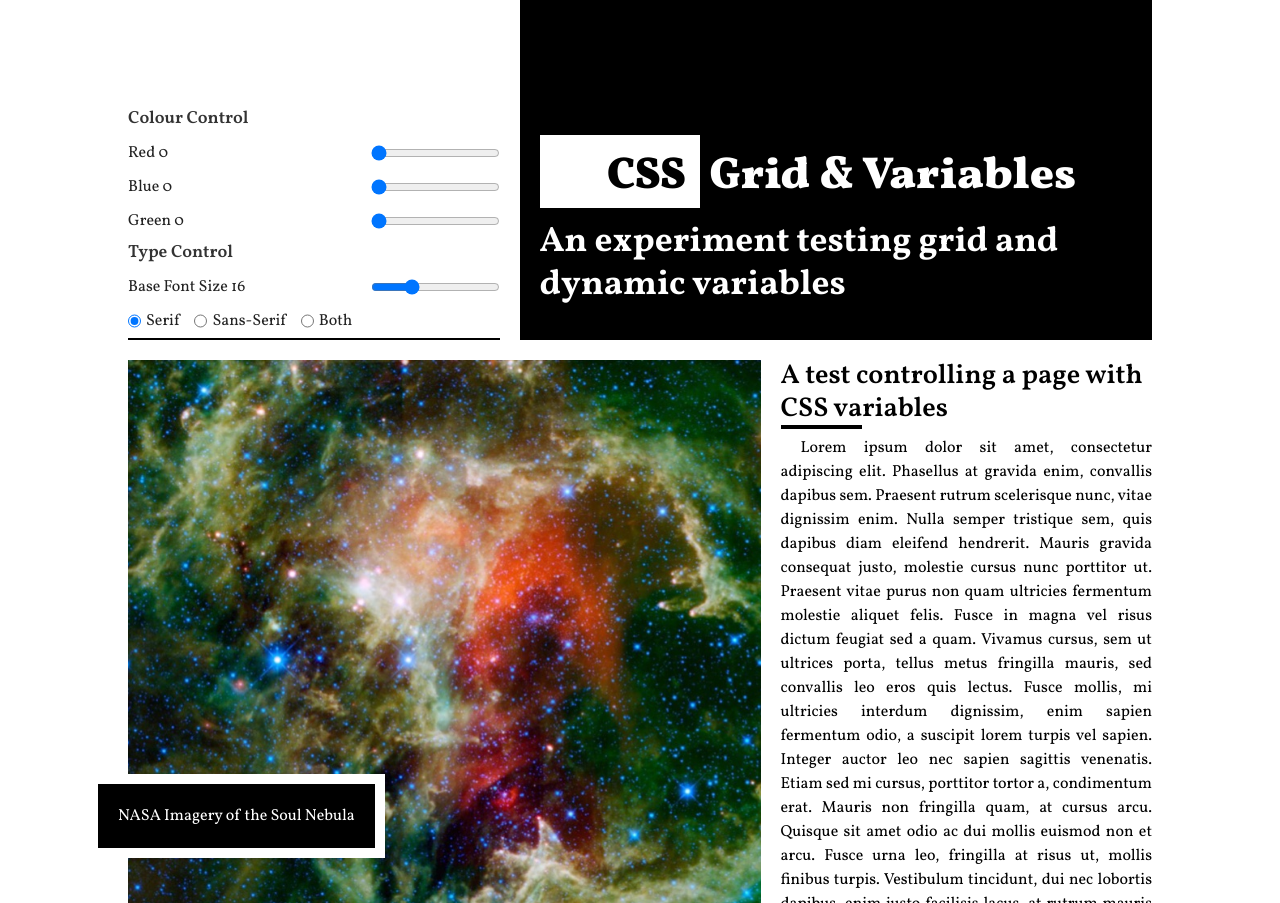
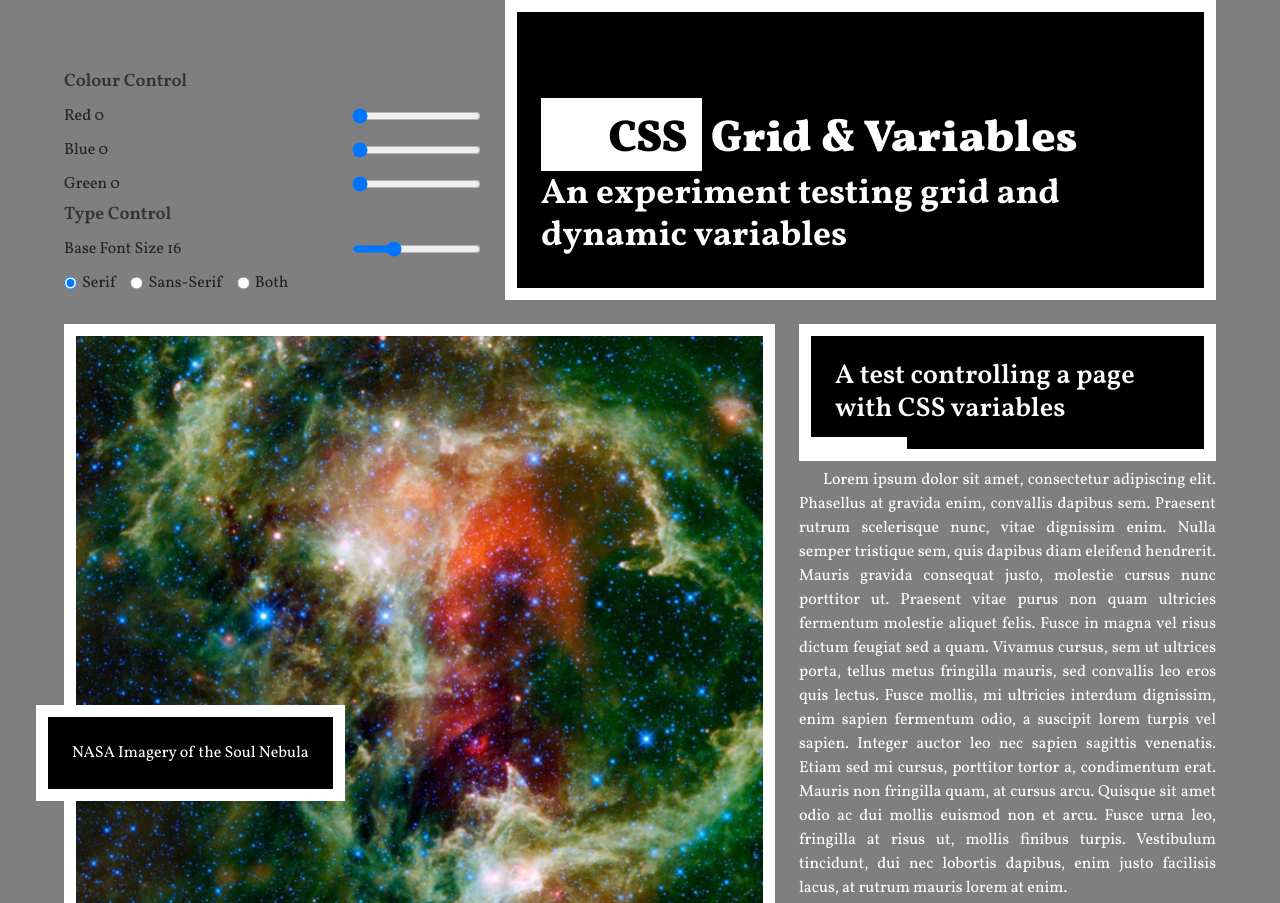
Before and after one commit to randywalton/css-variables, a website: page index.html in a window 1280 px wide. Shown: the top 903 px of the page. Drawn offline with Linux system fonts and the light colour scheme.

Commit message:
CSS updates, type and structure changes

```diff
--- a/sass/_elements.scss
+++ b/sass/_elements.scss
@@ -16,7 +16,12 @@
     color: #222;
     font-size: 1em;
     line-height: 1.4;
-}
+  }
+
+  body {
+    background-color: rgba(var(--site_base_red), var(--site_base_green), var(--site_base_blue), 0.5);
+    //background-image: linear-gradient(rgba(var(--site_base_red), var(--site_base_green), var(--site_base_blue), 1), rgba(0,0,0,0));
+  }
 
 /*
  * Remove text-shadow in selection highlight:
@@ -27,6 +32,15 @@
  *
  * Customize the background color to match your design.
  */
+
+ /* apply a natural box layout model to all elements, but allowing components to change */
+html {
+  box-sizing: border-box;
+}
+*, *:before, *:after {
+  box-sizing: inherit;
+}
+
 
 ::selection {
     background: #b3d4fc;
--- a/sass/_structure.scss
+++ b/sass/_structure.scss
@@ -50,6 +50,7 @@
   display: flex;
   flex-direction: column;
   justify-content: flex-end;
+  border: var(--site_borders) solid var(--text_on_color);
 
   h1, h2, h3, h4 {
     color:var(--text_on_color);
@@ -64,7 +65,7 @@
 .site_nav {
   align-self:end;
   padding-top: var(--site_gutter);
-  border-bottom: 2px solid rgba(var(--site_base_red), var(--site_base_green), var(--site_base_blue), 1);
+  //border-bottom: 2px solid rgba(var(--site_base_red), var(--site_base_green), var(--site_base_blue), 1);
 
   fieldset {
     display: flex;
@@ -94,12 +95,13 @@
   background-repeat: no-repeat;
   background-size: cover;
   background-position: center center;
+  border: var(--site_borders) solid var(--text_on_color);
 
   figcaption {
     position: absolute;
     bottom: var(--site_gutter);
     left: var(--site_gutter);
-    border: 10px solid var(--text_on_color);
+    border: var(--site_borders) solid var(--text_on_color);
     color:var(--text_on_color);
     padding: var(--site_gutter);
     background-color: rgba(var(--site_base_red), var(--site_base_green), var(--site_base_blue), 1);
--- a/sass/_typography.scss
+++ b/sass/_typography.scss
@@ -9,14 +9,16 @@ html, body {
 
 p {
   position: relative;
-  font-size: 1em;
-  margin:0 0 0.8em 0;
+  font-size: 1rem;
+  margin:0 0 0.8rem 0;
   font-weight: 400;
   font-family: var(--type_base_copy);
-  color: rgba(var(--site_base_red), var(--site_base_green), var(--site_base_blue), 1);
+  //color: rgba(var(--site_base_red), var(--site_base_green), var(--site_base_blue), 1);
   text-indent: var(--site_gutter);
   text-align: justify;
   text-justify: inter-word;
+  color: var(--text_on_color);
+
   &::first-letter {
     //font-weight: 900;
   }
@@ -26,8 +28,8 @@ p {
     // left: 0px;
     // border-bottom: 3px solid rgba(var(--site_base_red), var(--site_base_green), var(--site_base_blue), 1);
     // height: 1px;
-    // top: 0.65em;
-    // width: 0.8em;
+    // top: 0.65rem;
+    // width: 0.8rem;
   }
 }
 
@@ -35,42 +37,50 @@ h1, h2, h3, h4 {
   position: relative;
   line-height: 1.2;
   color: rgba(var(--site_base_red), var(--site_base_green), var(--site_base_blue), 1);
-  margin:0 0 0.4em 0;
+  margin:0 0 0.4rem 0;
   font-family: var(--type_base_header);
 }
 
 h1 {
-  font-size: 2.8em;
+  font-size: 2.8rem;
   font-weight: 900;
 }
 
 h2 {
-  font-size: 2.2em;
+  font-size: 2.2rem;
   font-weight: 700;
 }
 
 h3 {
-  font-size: 1.7em;
+  font-size: 1.7rem;
   font-weight: 600;
+  background: rgba(var(--site_base_red), var(--site_base_green), var(--site_base_blue), 1);
+  padding: var(--site_gutter);
+  border: var(--site_borders) solid var(--text_on_color);
+  color: var(--text_on_color);
 
   &:after {
     content: '';
     position: absolute;
     left: 0px;
-    border-bottom: 4px solid rgba(var(--site_base_red), var(--site_base_green), var(--site_base_blue), 1);
+    border-bottom: var(--site_borders) solid var(--text_on_color);
     height: 1px;
-    bottom: -4px;
-    width: 3em;
+    bottom: 0px;
+    width: 6rem;
   }
 
 }
 
 h4 {
-  font-size: 1.1em;
+  font-size: 1.1rem;
   font-weight: 600;
-  margin-top:0.2em;
+  margin-top:0.2rem;
 }
 
 form {
   font-size: 16px;
+
+  h4 {
+    font-size: 18px;
+  }
 }
--- a/sass/_variables.scss
+++ b/sass/_variables.scss
@@ -15,10 +15,10 @@
   --text_on_color: white;
 
   //Grid
-  --site_width: 1024px;
+  --site_width: 1200px;
   --site_columns: 8;
   --site_rows: 4;
-  --site_gutter: 1.25em;
-
+  --site_gutter: 1.5rem;
+  --site_borders: 0.8rem;
 
 }
```
Also changed, not shown: build/css/main.min.css.
